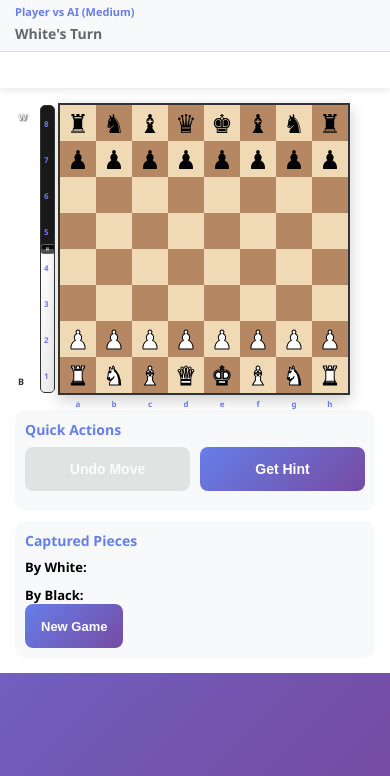
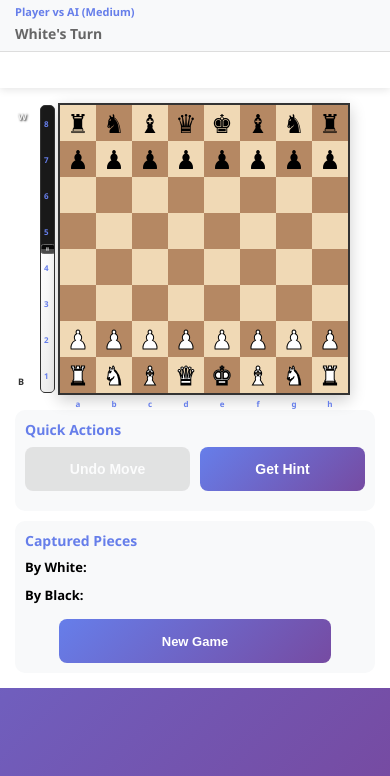
Before and after one commit to tomcoolpxl/coolchess, a plain HTML site: page index.html in a window 390 px wide. Shown: the part 68-844 px from the top of the page. Drawn offline with Linux system fonts and the light colour scheme.

Commit message:
Adjust mobile "New Game" button styling for improved layout and accessibility

```diff
--- a/css/style.css
+++ b/css/style.css
@@ -868,9 +868,10 @@ button.mode-active {
     .mobile-new-game-btn {
         padding: 12px 16px;
         font-size: 13px;
-        margin: 0;
-        width: auto;
+        margin: 15px auto 0 auto;
+        width: 80%;
         min-height: 44px;
+        display: block;
     }
 
     #mobileAiThinking {
```
